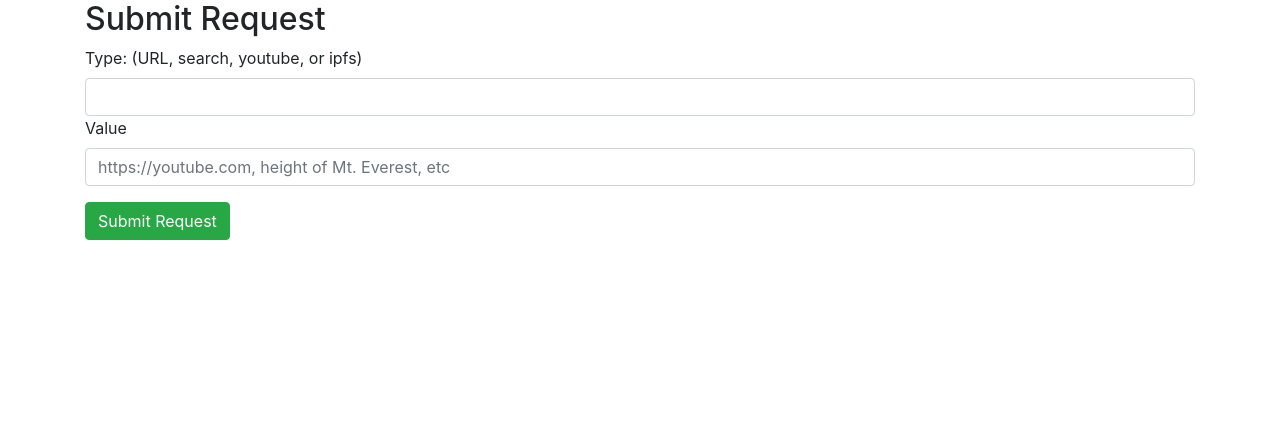
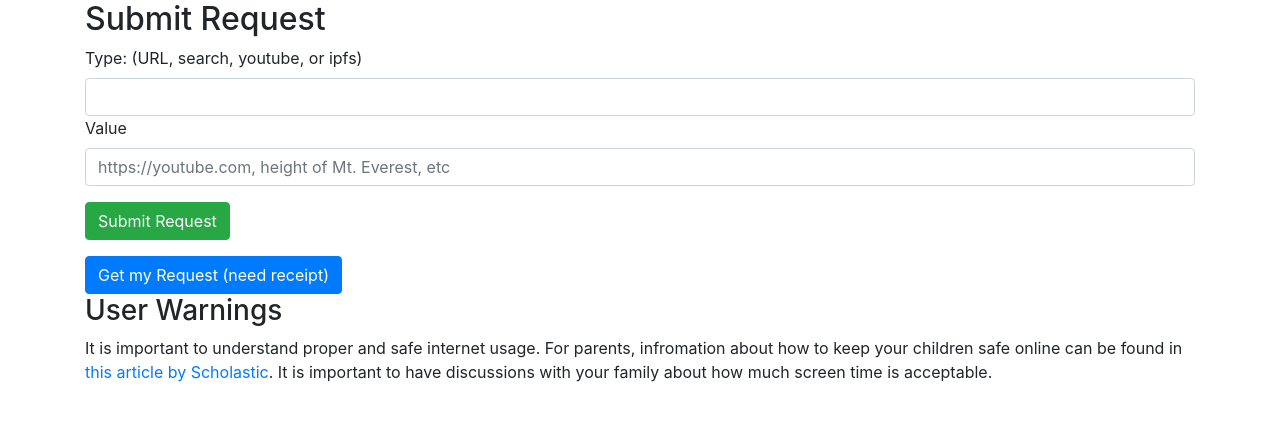
Before and after one commit to jakevossen5/internet-backpacks, a Flask app: page / in a window 1280 px wide. Shown: the top 421 px of the page. Run offline with Flask 2, Linux system fonts and the light colour scheme; some libraries are stand-ins or nearby versions.

Commit message:
saftey notes, link to get-my-request

```diff
--- a/templates/hello.html
+++ b/templates/hello.html
@@ -38,4 +38,20 @@
 {% endif %}
 {% endwith %}
 
+<div id="browse_app">
+
+<a <button type="button" class="btn btn-primary"
+  href="get-my-request"> Get my Request (need
+  receipt)</button></a>
+
 </div>
+
+<h3> User Warnings</h3>
+
+It is important to understand proper and safe internet usage. For
+parents, infromation about how to keep your children safe online can
+be found in <A href = "./static/safe-internet-for-kids.pdf"> this article by
+  Scholastic</A>. It is important to have discussions with your family
+about how much screen time is acceptable.
+
+</div>
```
Also changed, not shown: 1 other file.
